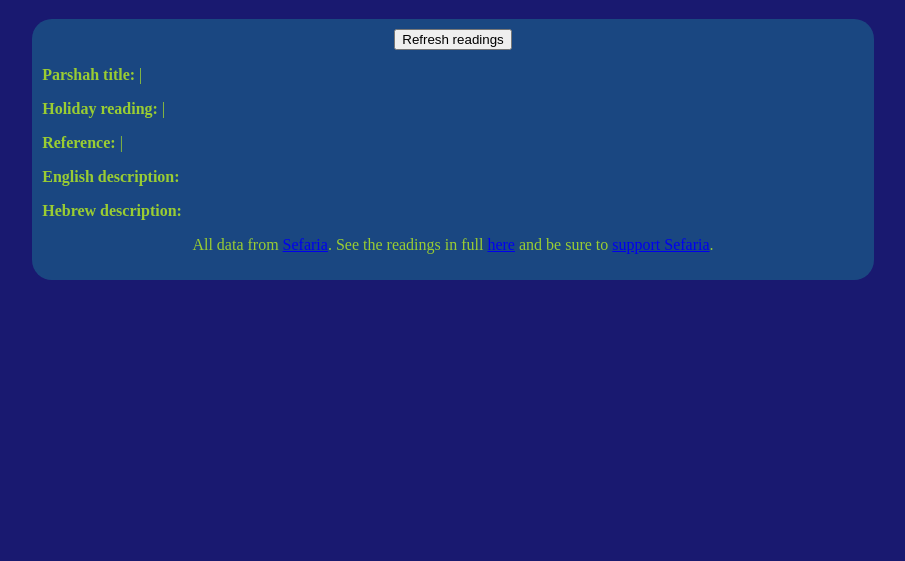
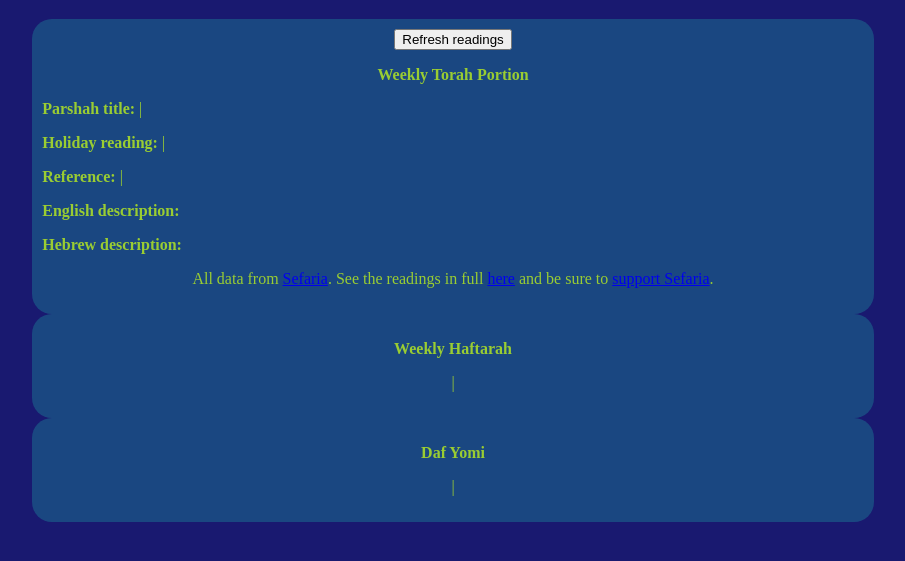
Before and after one commit to hhbarlow/par-what, a website: page index.html in a window 1280 px wide. Shown: the part 61-622 px from the top of the page, without its empty margins (187-1092 px from the left). Drawn offline with Linux system fonts and the light colour scheme; no server answers.

Commit message:
more study cycles

```diff
--- a/index.html
+++ b/index.html
@@ -14,9 +14,11 @@
 
         <div class="container">
 
-
         <div class="weekly-parshah">
             <button class="refresh-parshah" id="refresh-parshah">Refresh readings</button>
+
+            <p><b>Weekly Torah Portion</b></p>
+
             <span class="parshah-data">
 
             <p><b>Parshah title:</b> <span class="name-en" id="name-en"></span> | <span class="name-he" id="name-he"></span></p>
@@ -30,6 +32,23 @@
             <p>All data from <a href="https://www.sefaria.org/">Sefaria</a>. See the readings in full <a href="https://www.sefaria.org/calendars">here</a> and be sure to <a href="https://sefaria.nationbuilder.com/supportsefaria_w">support Sefaria</a>.</p>
         </div>
 
+        <div class="weekly-haftarah">
+
+            <p><b>Weekly Haftarah</b></p>
+
+            <p><span class="haf-en" id="haf-en"></span>  |  <span class="haf-he" id="haf-he"></span></p>
+
+
+        </div>
+
+        <div class="daf-yomi">
+            <p><b>Daf Yomi</b></p>
+
+            <p><span class="daf-en" id="daf-en"></span>  |  <span class="daf-he" id="daf-he"></span></p>
+
+
+        </div>
+
 </div>
 
         <script src="script.js"></script>
--- a/script.js
+++ b/script.js
@@ -1,3 +1,5 @@
+const refreshParshah = document.getElementById('refresh-parshah')
+
 const titleEng = document.getElementById('name-en')
 const titleHeb = document.getElementById('name-he')
 const holidayTitleEng = document.getElementById('holiday-title-en')
@@ -6,7 +8,13 @@ const refEng = document.getElementById('ref-en')
 const refHeb = document.getElementById('ref-he')
 const descEng = document.getElementById('desc-en')
 const descHeb = document.getElementById('desc-he')
-const refreshParshah = document.getElementById('refresh-parshah')
+
+const hafEng = document.getElementById('haf-en')
+const hafHeb = document.getElementById('haf-he')
+
+const dafEng = document.getElementById('daf-en')
+const dafHeb = document.getElementById('daf-he')
+
 
 // import fetch from 'node-fetch'
 
@@ -27,6 +35,9 @@ async function getParshah(){
     console.log(data['calendar_items']['0']['description']['en'])
     console.log(data['calendar_items']['0']['description']['he'])
 
+    console.log(data['calendar_items']['1']['displayValue']['en'])
+    console.log(data['calendar_items']['1']['displayValue']['he'])
+
     titleEng.innerText = data['calendar_items']['0']['title']['en'];
     titleHeb.innerText = data['calendar_items']['0']['title']['he']
     holidayTitleEng.innerText = data['calendar_items']['0']['displayValue']['en']
@@ -35,6 +46,12 @@ async function getParshah(){
     refHeb.innerText = data['calendar_items']['0']['heRef']
     descEng.innerText = data['calendar_items']['0']['description']['en']
     descHeb.innerText = data['calendar_items']['0']['description']['he']
+
+    hafEng.innerText = data['calendar_items']['1']['displayValue']['en']
+    hafHeb.innerText = data['calendar_items']['1']['displayValue']['he']
+
+    dafEng.innerText = data['calendar_items']['2']['displayValue']['en']
+    dafHeb.innerText = data['calendar_items']['2']['displayValue']['he']
 
         if(!data) {
         return;
--- a/style.css
+++ b/style.css
@@ -14,6 +14,7 @@ body {
     display: flex;
     align-items: center;
     justify-content: center;
+    flex-direction: column;
 }
 
 .weekly-parshah {
@@ -27,3 +28,19 @@ body {
 .parshah-data {
     text-align: left;
 }
+
+.weekly-haftarah {
+    background-color: rgba(32, 178, 170, 0.3);
+    border-radius: 20px;
+    width: 65%;
+    padding: 10px;
+    color: #9ACD32;
+}
+
+.daf-yomi {
+    background-color: rgba(32, 178, 170, 0.3);
+    border-radius: 20px;
+    width: 65%;
+    padding: 10px;
+    color: #9ACD32;
+}
```
